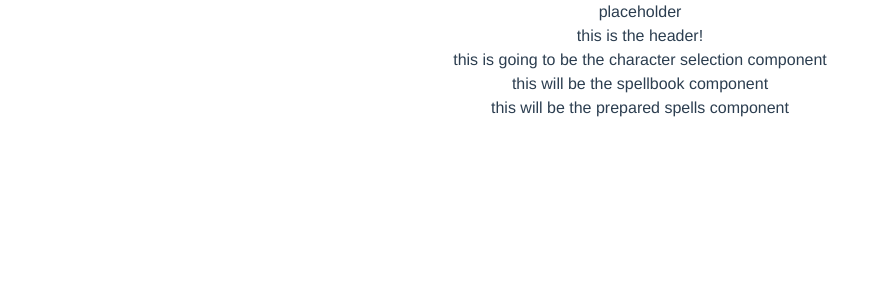
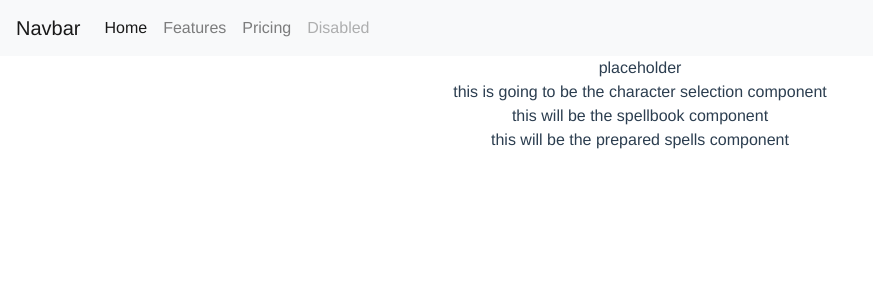
Before and after one commit to iamJakeRobbins/spellbook, a Vue app: page / in a window 1280 px wide. Shown: the top 300 px of the page, without its empty margins (0-873 px from the left). Built offline with nearby package versions, Linux system fonts and the light colour scheme.

Commit message:
implement navbar header

```diff
--- a/src/App.vue
+++ b/src/App.vue
@@ -1,5 +1,6 @@
 <template>
   <div id="app">
+					<page-header></page-header>
 		<!-- <div class="container-fluid appbackground"> -->
 
 
@@ -7,7 +8,7 @@
 
 			<!-- <div class="container appbody"> -->
 	    placeholder
-			<page-header></page-header>
+
 			<characters></characters>
 			<spell-book></spell-book>
 			<prepared/>
--- a/src/components/Header.vue
+++ b/src/components/Header.vue
@@ -1,6 +1,19 @@
 <template lang="html">
-	<div class="">
-		this is the header!
+	<div class=" head">
+		<nav class="navbar navbar-expand-lg navbar-light bg-light">
+  <a class="navbar-brand" href="#">Navbar</a>
+  <button class="navbar-toggler" type="button" data-toggle="collapse" data-target="#navbarNavAltMarkup" aria-controls="navbarNavAltMarkup" aria-expanded="false" aria-label="Toggle navigation">
+    <span class="navbar-toggler-icon"></span>
+  </button>
+  <div class="collapse navbar-collapse" id="navbarNavAltMarkup">
+    <div class="navbar-nav">
+      <a class="nav-item nav-link active" href="#">Home <span class="sr-only">(current)</span></a>
+      <a class="nav-item nav-link" href="#">Features</a>
+      <a class="nav-item nav-link" href="#">Pricing</a>
+      <a class="nav-item nav-link disabled" href="#">Disabled</a>
+    </div>
+  </div>
+</nav>
 	</div>
 
 </template>
@@ -9,3 +22,16 @@
 export default {
 }
 </script>
+<style lang='css' scoped>
+/* .head{
+	position:fixed;
+  left:0;
+  top:0;
+  width:100vw;
+  z-index:200;
+  height:100px;
+	background-color: blue;
+
+} */
+
+</style>
```
